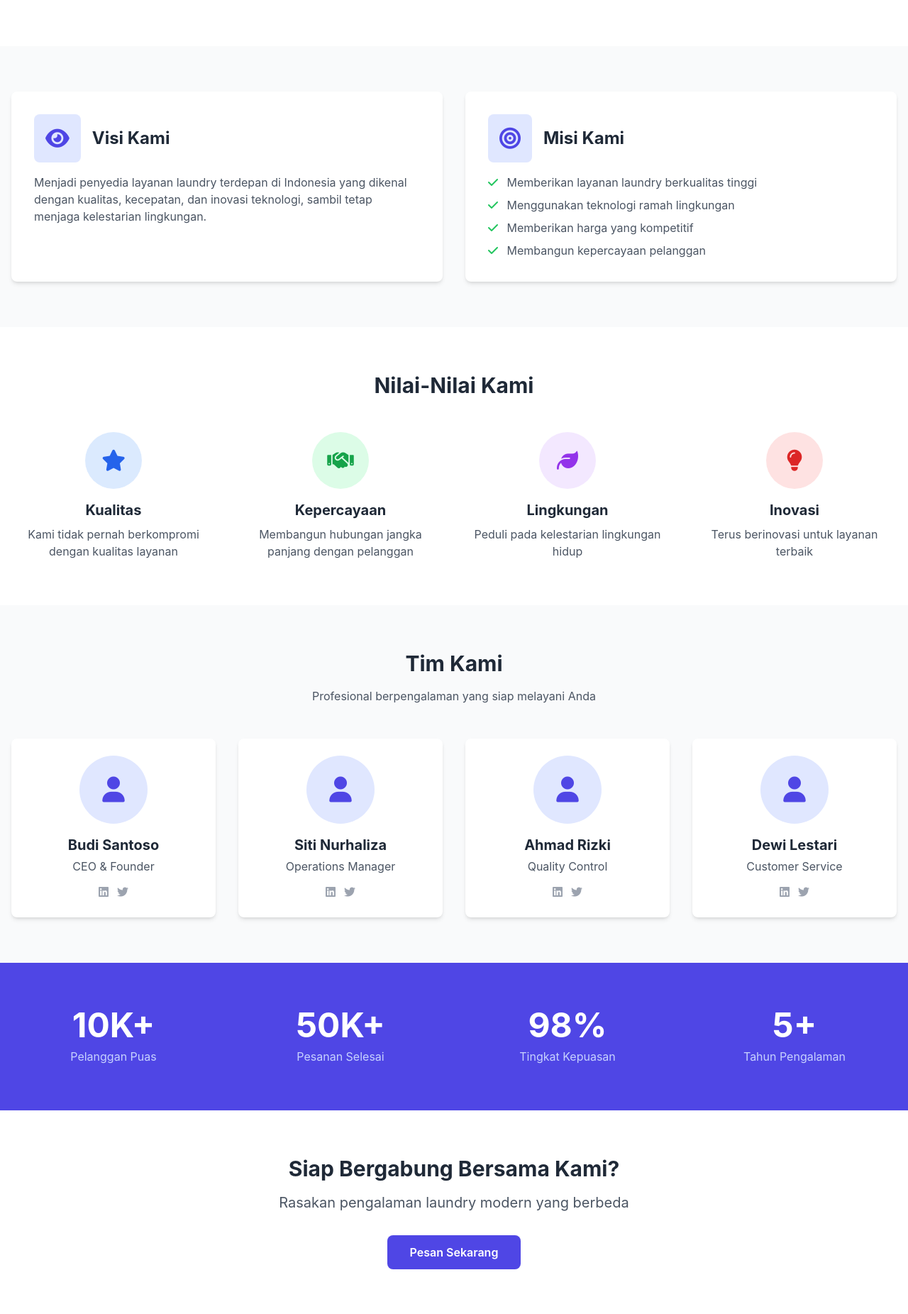
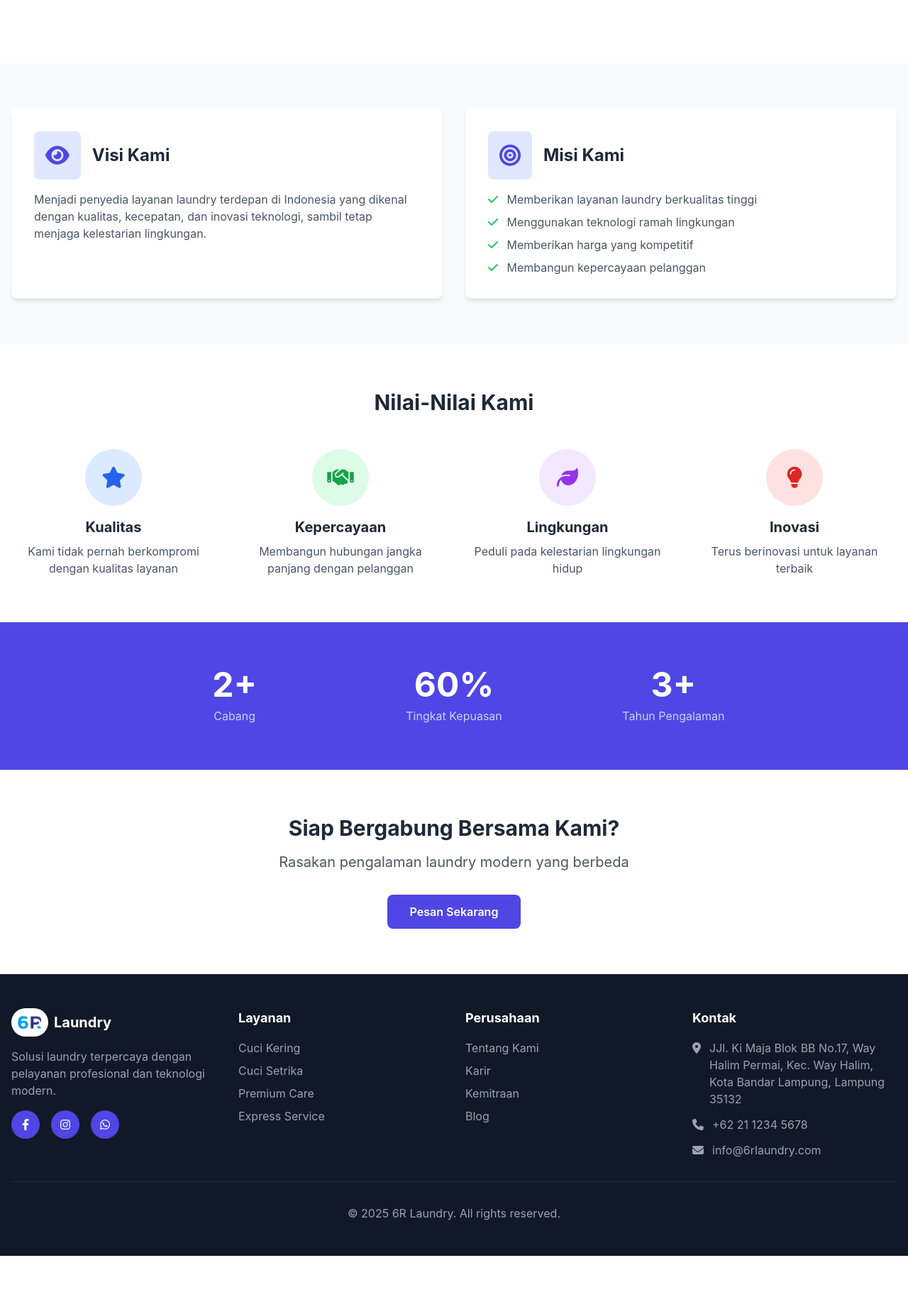
Before and after one commit to Rizkyrayhan/2_MU, a PHP site: page /6r-laundry/user/tentang.php in a window 1280 px wide. Shown: the part 727-2579 px from the top of the page at 71% size. After the commit the page ends 2497 px from the top, so only its background shows below. Run offline with PHP 8.4, Linux system fonts and the light colour scheme; some libraries are stand-ins or nearby versions.

Commit message:
fixed bug and change real data mitra

```diff
--- a/api/login.php
+++ b/api/login.php
@@ -61,9 +61,10 @@ if($_SERVER['REQUEST_METHOD'] == 'POST') {
                 if(isset($_SESSION['redirect_after_login'])) {
                     $redirect_url = $_SESSION['redirect_after_login'];
                     unset($_SESSION['redirect_after_login']);
-                    redirect('user/' . $redirect_url);
+                    redirect($redirect_url);
                 } else {
-                    redirect('user/tracking.php');
+                    // User redirect to home page
+                    redirect('index.php');
                 }
             }
         } else {
--- a/includes/footer.php
+++ b/includes/footer.php
@@ -3,10 +3,10 @@
         <div class="grid md:grid-cols-4 gap-8">
             <div>
                 <div class="flex items-center space-x-2 mb-4">
-                    <div class="bg-indigo-600 rounded-full p-2">
-                        <i class="fas fa-tshirt text-white"></i>
-                    </div>
-                    <span class="text-xl font-bold">6R Laundry</span>
+                        <div class="bg-white rounded-full p-2">
+                            <img src="../assets/images/logo2_6R.png" alt="6R Laundry" class="w-9 h-6">
+                        </div>
+                        <span class="text-xl font-bold">Laundry</span>
                 </div>
                 <p class="text-gray-400 mb-4">Solusi laundry terpercaya dengan pelayanan profesional dan teknologi modern.</p>
                 <div class="flex space-x-4">
@@ -47,7 +47,7 @@
                 <ul class="space-y-3 text-gray-400">
                     <li class="flex items-start">
                         <i class="fas fa-map-marker-alt mt-1 mr-3"></i>
-                        <span>Jl. Sudirman No. 123, Lampung</span>
+                        <span>JJl. Ki Maja Blok BB No.17, Way Halim Permai, Kec. Way Halim, Kota Bandar Lampung, Lampung 35132</span>
                     </li>
                     <li class="flex items-center">
                         <i class="fas fa-phone mr-3"></i>
--- a/user/layanan.php
+++ b/user/layanan.php
@@ -21,10 +21,8 @@ $result = $conn->query($query);
         <div class="container mx-auto px-4 py-4">
             <div class="flex justify-between items-center">
                 <a href="../index.php" class="flex items-center space-x-2">
-                    <div class="bg-indigo-600 rounded-full p-2">
-                        <i class="fas fa-tshirt text-white text-xl"></i>
-                    </div>
-                    <span class="text-2xl font-bold text-gray-800">6R Laundry</span>
+                        <img src="../assets/images/logo2_6R.png" alt="6R Laundry" class="w-15 h-10">
+                    <span class="text-2xl font-bold text-gray-800">Laundry</span>
                 </a>
 
                 <div class="hidden md:flex space-x-8">
--- a/user/login.php
+++ b/user/login.php
@@ -3,7 +3,7 @@ require_once '../config/database.php';
 
 // Redirect if already logged in
 if(isLoggedIn()) {
-    redirect('user/tracking.php');
+    redirect('../index.php');
 }
 
 $error = '';
@@ -29,7 +29,7 @@ if(isset($_SESSION['error'])) {
             <div class="text-center mb-8 fade-in">
                 <a href="../index.php" class="inline-flex items-center justify-center space-x-2 mb-4">
                     <div class="bg-white rounded-full p-3">
-                        <i class="fas fa-tshirt text-indigo-600 text-3xl"></i>
+                        <img src="../assets/images/logo2_6R.png" alt="6R Laundry" class="w-15 h-10">
                     </div>
                 </a>
                 <h2 class="text-3xl font-bold text-white">Selamat Datang!</h2>
--- a/user/pesan.php
+++ b/user/pesan.php
@@ -3,7 +3,7 @@ require_once '../config/database.php';
 
 // Check if user is logged in
 if(!isLoggedIn()) {
-    $_SESSION['redirect_after_login'] = 'pesan.php';
+    $_SESSION['redirect_after_login'] = 'user/pesan.php';
     redirect('user/login.php');
 }
 
--- a/user/tentang.php
+++ b/user/tentang.php
@@ -17,10 +17,8 @@ require_once '../config/database.php';
         <div class="container mx-auto px-4 py-4">
             <div class="flex justify-between items-center">
                 <a href="../index.php" class="flex items-center space-x-2">
-                    <div class="bg-indigo-600 rounded-full p-2">
-                        <i class="fas fa-tshirt text-white text-xl"></i>
-                    </div>
-                    <span class="text-2xl font-bold text-gray-800">6R Laundry</span>
+                        <img src="../assets/images/logo2_6R.png" alt="6R Laundry" class="w-15 h-10">
+                    <span class="text-2xl font-bold text-gray-800">Laundry</span>
                 </a>
 
                 <div class="hidden md:flex space-x-8">
@@ -80,14 +78,12 @@ require_once '../config/database.php';
                 <div class="md:w-1/2 fade-in-delayed">
                     <h2 class="text-3xl font-bold text-gray-800 mb-4">Cerita Kami</h2>
                     <p class="text-gray-600 mb-4">
-                        6R Laundry didirikan pada tahun 2019 dengan visi untuk menghadirkan layanan laundry berkualitas tinggi yang dapat diakses dengan mudah oleh semua orang. Kami memahami bahwa waktu Anda sangat berharga, itulah mengapa kami berkomitmen untuk memberikan layanan yang cepat, efisien, dan dapat diandalkan.
+                        6R Laundry merupakan usaha jasa pelayanan laundry yang berlokasi di Jl. Ki Maja Blok BB No.17, Way Halim Permai, Kota Bandar Lampung. Usaha ini termasuk dalam kategori UMKM yang dikelola langsung oleh pemilik bersama beberapa karyawan, dan saat ini telah memiliki dua cabang yang aktif melayani pelanggan di wilayah Bandar Lampung.
                     </p>
                     <p class="text-gray-600 mb-4">
-                        Dengan tim profesional yang berpengalaman dan peralatan modern, kami telah melayani lebih dari 10.000 pelanggan dengan tingkat kepuasan 98%. Setiap pakaian yang dipercayakan kepada kami ditangani dengan hati-hati dan profesional.
-                    </p>
+                        Dalam operasionalnya, 6R Laundry berkomitmen memberikan pelayanan yang cepat, efisien, dan ramah kepada pelanggan. Namun, proses pencatatan sebelumnya masih dilakukan secara manual melalui buku catatan, sehingga sering terjadi masalah seperti kehilangan data pelanggan, kesalahan pencatatan transaksi, serta sulitnya memantau status cucian secara akurat.
                     <p class="text-gray-600 mb-6">
-                        Kami tidak hanya mencuci pakaian, tetapi juga merawat investasi fashion Anda. Dari pakaian sehari-hari hingga pakaian premium, semua mendapat perhatian dan perawatan yang sama baiknya.
-                    </p>
+                        6R Laundry berkomitmen untuk terus meningkatkan kualitas layanan demi kepuasan pelanggan, sekaligus memperkuat daya saing sebagai usaha laundry yang profesional di wilayah Bandar Lampung.
                 </div>
             </div>
         </div>
@@ -168,82 +164,21 @@ require_once '../config/database.php';
         </div>
     </section>
 
-    <!-- Our Team -->
-    <section class="py-16 bg-gray-50">
-        <div class="container mx-auto px-4">
-            <h2 class="text-3xl font-bold text-center text-gray-800 mb-4">Tim Kami</h2>
-            <p class="text-center text-gray-600 mb-12">Profesional berpengalaman yang siap melayani Anda</p>
-
-            <div class="grid md:grid-cols-4 gap-8">
-                <div class="bg-white rounded-lg shadow-md p-6 text-center">
-                    <div class="w-24 h-24 bg-indigo-100 rounded-full flex items-center justify-center mx-auto mb-4">
-                        <i class="fas fa-user text-indigo-600 text-4xl"></i>
-                    </div>
-                    <h3 class="text-xl font-bold text-gray-800 mb-1">Budi Santoso</h3>
-                    <p class="text-gray-600 mb-3">CEO & Founder</p>
-                    <div class="flex justify-center space-x-3">
-                        <a href="#" class="text-gray-400 hover:text-indigo-600"><i class="fab fa-linkedin"></i></a>
-                        <a href="#" class="text-gray-400 hover:text-indigo-600"><i class="fab fa-twitter"></i></a>
-                    </div>
-                </div>
-
-                <div class="bg-white rounded-lg shadow-md p-6 text-center">
-                    <div class="w-24 h-24 bg-indigo-100 rounded-full flex items-center justify-center mx-auto mb-4">
-                        <i class="fas fa-user text-indigo-600 text-4xl"></i>
-                    </div>
-                    <h3 class="text-xl font-bold text-gray-800 mb-1">Siti Nurhaliza</h3>
-                    <p class="text-gray-600 mb-3">Operations Manager</p>
-                    <div class="flex justify-center space-x-3">
-                        <a href="#" class="text-gray-400 hover:text-indigo-600"><i class="fab fa-linkedin"></i></a>
-                        <a href="#" class="text-gray-400 hover:text-indigo-600"><i class="fab fa-twitter"></i></a>
-                    </div>
-                </div>
-
-                <div class="bg-white rounded-lg shadow-md p-6 text-center">
-                    <div class="w-24 h-24 bg-indigo-100 rounded-full flex items-center justify-center mx-auto mb-4">
-                        <i class="fas fa-user text-indigo-600 text-4xl"></i>
-                    </div>
-                    <h3 class="text-xl font-bold text-gray-800 mb-1">Ahmad Rizki</h3>
-                    <p class="text-gray-600 mb-3">Quality Control</p>
-                    <div class="flex justify-center space-x-3">
-                        <a href="#" class="text-gray-400 hover:text-indigo-600"><i class="fab fa-linkedin"></i></a>
-                        <a href="#" class="text-gray-400 hover:text-indigo-600"><i class="fab fa-twitter"></i></a>
-                    </div>
-                </div>
-
-                <div class="bg-white rounded-lg shadow-md p-6 text-center">
-                    <div class="w-24 h-24 bg-indigo-100 rounded-full flex items-center justify-center mx-auto mb-4">
-                        <i class="fas fa-user text-indigo-600 text-4xl"></i>
-                    </div>
-                    <h3 class="text-xl font-bold text-gray-800 mb-1">Dewi Lestari</h3>
-                    <p class="text-gray-600 mb-3">Customer Service</p>
-                    <div class="flex justify-center space-x-3">
-                        <a href="#" class="text-gray-400 hover:text-indigo-600"><i class="fab fa-linkedin"></i></a>
-                        <a href="#" class="text-gray-400 hover:text-indigo-600"><i class="fab fa-twitter"></i></a>
-                    </div>
-                </div>
-            </div>
-        </div>
-    </section>
 
     <!-- Stats -->
 <section class="py-16 bg-indigo-600 text-white">
     <div class="container mx-auto px-4">
-            <div class="grid md:grid-cols-4 gap-8 text-center">
+        <div class="grid grid-cols-1 sm:grid-cols-3 gap-8 text-center max-w-4xl mx-auto">
             <div>
-                    <div class="text-5xl font-bold mb-2">10K+</div>
-                    <p class="text-indigo-200">Pelanggan Puas</p>
+                <div class="text-5xl font-bold mb-2">2+</div>
+                <p class="text-indigo-200">Cabang</p>
             </div>
             <div>
-                    <div class="text-5xl font-bold mb-2">50K+</div>
-                    <p class="text-indigo-200">Pesanan Selesai</p>
-                </div>
-                <div>
-                    <div class="text-5xl font-bold mb-2">98%</div>
+                <div class="text-5xl font-bold mb-2">60%</div>
                 <p class="text-indigo-200">Tingkat Kepuasan</p>
             </div>
             <div>
-                    <div class="text-5xl font-bold mb-2">5+</div>
+                <div class="text-5xl font-bold mb-2">3+</div>
                 <p class="text-indigo-200">Tahun Pengalaman</p>
             </div>
         </div>
```
Also changed, not shown: index.php (+10 -9 lines), user/kontak.php (+8 -15 lines), user/tracking.php (+3 -5 lines), api/tracking.php (deleted), assets/images/logo2_6R.png (added), assets/images/logo_6R.jpg (added), includes/functions.php (deleted), includes/header.php (deleted), user/index.php (deleted). Lines whose indentation alone changed are shown as unchanged.
